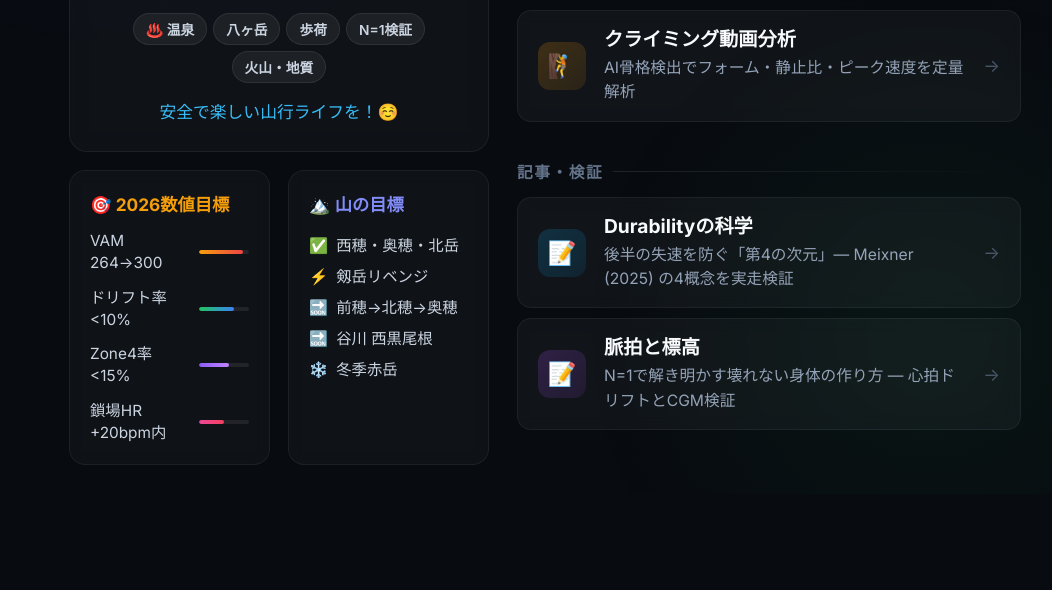
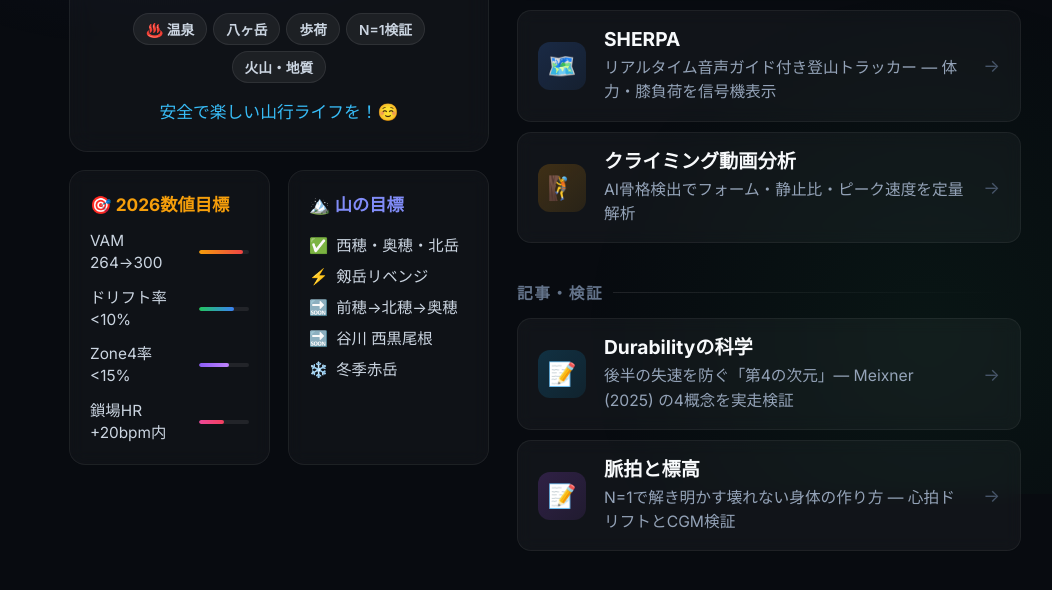
Before and after one commit to ikari12/links, a plain HTML site: page index.html in a window 1280 px wide. Shown: the part 306-896 px from the top of the page, without its empty margins (95-1147 px from the left). Before the commit the page ends 807 px from the top, so only its background shows below. Drawn offline with Linux system fonts and the light colour scheme.

Commit message:
feat: add SHERPA tracker link card

```diff
--- a/index.html
+++ b/index.html
@@ -288,6 +288,15 @@
         <span class="link-arrow">→</span>
       </a>
 
+      <a class="link-card d2b" href="https://gpx.ikari.io/tracker/" target="_blank" rel="noopener">
+        <div class="link-icon icon-cairn">🗺️</div>
+        <div class="link-info">
+          <div class="link-title">SHERPA</div>
+          <div class="link-desc">リアルタイム音声ガイド付き登山トラッカー — 体力・膝負荷を信号機表示</div>
+        </div>
+        <span class="link-arrow">→</span>
+      </a>
+
       <a class="link-card d3" href="https://ikari12.github.io/climbing-form-analyzer/" target="_blank" rel="noopener">
         <div class="link-icon icon-climb">🧗</div>
         <div class="link-info">
```
